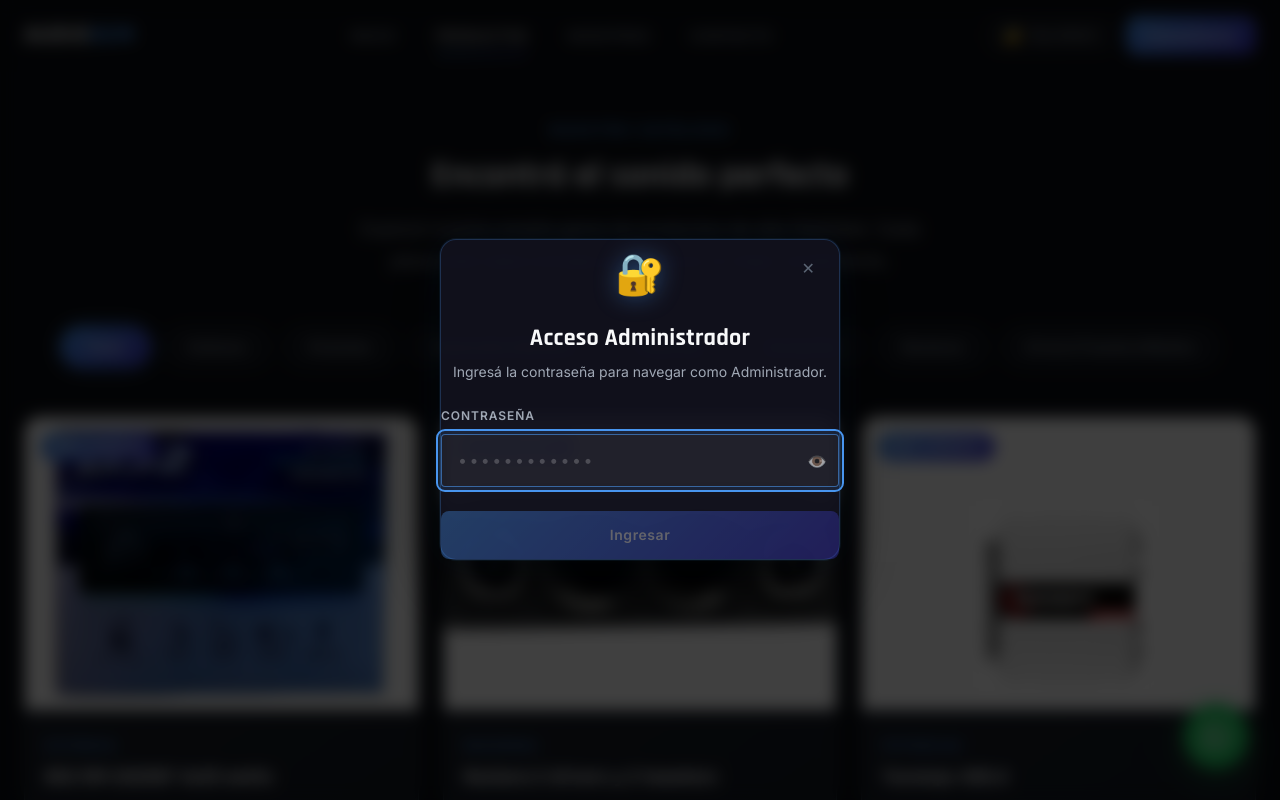
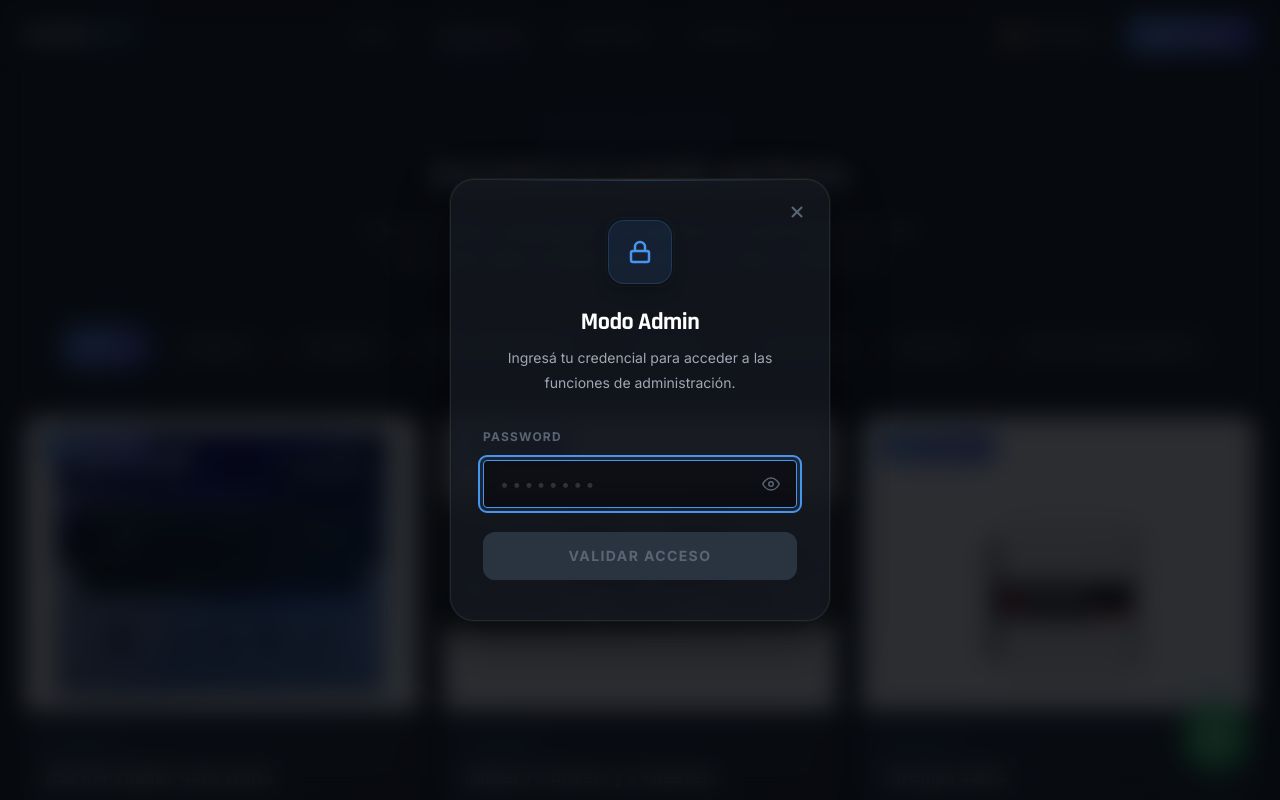
Before and after one commit to EstebanMutuverria/audiogem-web, a React (Vite) app: page /productos in a window 1280 px wide. Both pictures are taken after a click on the button "🔐 Soy Admin". Shown: the top 800 px of the page. Built offline with nearby package versions, Linux system fonts and the light colour scheme.

Commit message:
feat: implement AdminLoginModal component with authentication logic and styling - ProductData.js updated

```diff
--- a/src/components/ui/AdminLoginModal.css
+++ b/src/components/ui/AdminLoginModal.css
@@ -1,18 +1,18 @@
 /* AdminLoginModal.css */
 
-/* Overlay */
+/* Overlay con un blur más profundo y color oscuro sutil */
 .admin-modal__overlay {
     position: fixed;
     inset: 0;
-    z-index: 9999;
+    z-index: var(--z-modal);
     display: flex;
     align-items: center;
     justify-content: center;
-    background: rgba(0, 0, 0, 0.75);
-    backdrop-filter: blur(8px);
-    -webkit-backdrop-filter: blur(8px);
-    animation: adminModalFadeIn 0.2s ease forwards;
-    padding: var(--spacing-4);
+    background: rgba(7, 9, 13, 0.85);
+    backdrop-filter: blur(12px);
+    -webkit-backdrop-filter: blur(12px);
+    animation: adminModalFadeIn 0.3s cubic-bezier(0.16, 1, 0.3, 1) forwards;
+    padding: var(--spacing-6);
 }
 
 @keyframes adminModalFadeIn {
@@ -20,206 +20,245 @@
     to   { opacity: 1; }
 }
 
-/* Panel glassmorphism */
+/* Panel: Glassmorphism refinado, bordes suaves y sombra profunda */
 .admin-modal__panel {
     position: relative;
     width: 100%;
-    max-width: 400px;
-    background: rgba(18, 18, 30, 0.92);
-    border: 1px solid rgba(72, 149, 239, 0.25);
-    border-radius: var(--radius-xl);
-    padding: var(--spacing-8) var(--spacing-7);
+    max-width: 380px;
+    background: rgba(20, 24, 32, 0.8);
+    border: 1px solid rgba(255, 255, 255, 0.08);
+    border-radius: var(--radius-2xl);
+    padding: var(--spacing-10) var(--spacing-8);
     box-shadow:
-        0 0 0 1px rgba(72, 149, 239, 0.08),
-        0 24px 64px rgba(0, 0, 0, 0.6),
-        0 0 40px rgba(72, 149, 239, 0.06);
-    animation: adminModalSlideUp 0.25s cubic-bezier(0.34, 1.56, 0.64, 1) forwards;
+        0 20px 50px rgba(0, 0, 0, 0.5),
+        0 0 0 1px rgba(255, 255, 255, 0.05);
+    animation: adminModalSlideUp 0.4s cubic-bezier(0.2, 0.8, 0.2, 1) forwards;
     text-align: center;
+    overflow: hidden;
+}
+
+/* Efecto de luz superior muy sutil */
+.admin-modal__panel::before {
+    content: '';
+    position: absolute;
+    top: 0;
+    left: 10%;
+    right: 10%;
+    height: 1px;
+    background: linear-gradient(90deg, transparent, rgba(72, 149, 239, 0.3), transparent);
 }
 
 @keyframes adminModalSlideUp {
-    from { opacity: 0; transform: translateY(20px) scale(0.97); }
-    to   { opacity: 1; transform: translateY(0) scale(1); }
+    from {
+        opacity: 0;
+        transform: translateY(30px) scale(0.95);
+    }
+    to {
+        opacity: 1;
+        transform: translateY(0) scale(1);
+    }
 }
 
-/* Shake on wrong password */
+/* Shake refinado: más corto y seco */
 .admin-modal__panel--shake {
-    animation: adminShake 0.45s cubic-bezier(0.36, 0.07, 0.19, 0.97) forwards;
+    animation: adminShake 0.4s cubic-bezier(0.36, 0.07, 0.19, 0.97) both;
 }
 
 @keyframes adminShake {
-    0%   { transform: translateX(0); }
-    15%  { transform: translateX(-8px); }
-    30%  { transform: translateX(8px); }
-    45%  { transform: translateX(-6px); }
-    60%  { transform: translateX(6px); }
-    75%  { transform: translateX(-3px); }
-    90%  { transform: translateX(3px); }
-    100% { transform: translateX(0); }
+    10%, 90% { transform: translate3d(-1px, 0, 0); }
+    20%, 80% { transform: translate3d(2px, 0, 0); }
+    30%, 50%, 70% { transform: translate3d(-4px, 0, 0); }
+    40%, 60% { transform: translate3d(4px, 0, 0); }
 }
 
-/* Icono */
+/* Contenedor del Icono/Avatar de Admin */
 .admin-modal__icon {
-    font-size: 2.5rem;
-    margin-bottom: var(--spacing-4);
-    display: block;
-    filter: drop-shadow(0 0 12px rgba(72, 149, 239, 0.4));
+    width: 64px;
+    height: 64px;
+    margin: 0 auto var(--spacing-6);
+    background: rgba(72, 149, 239, 0.1);
+    border: 1px solid rgba(72, 149, 239, 0.2);
+    border-radius: var(--radius-xl);
+    display: flex;
+    align-items: center;
+    justify-content: center;
+    font-size: 1.75rem;
+    color: var(--color-primary);
+    position: relative;
+    box-shadow: 0 8px 16px rgba(0, 0, 0, 0.2);
 }
 
-/* Título */
+.admin-modal__icon::after {
+    content: '';
+    position: absolute;
+    inset: -4px;
+    border-radius: inherit;
+    border: 1px solid rgba(72, 149, 239, 0.1);
+    opacity: 0.5;
+}
+
+/* Título y Subtítulo */
 .admin-modal__title {
     font-family: var(--font-heading);
     font-size: var(--text-2xl);
     font-weight: var(--font-weight-bold);
-    color: var(--color-text);
+    color: var(--color-white);
     margin-bottom: var(--spacing-2);
+    letter-spacing: -0.02em;
 }
 
-/* Subtítulo */
 .admin-modal__subtitle {
     font-size: var(--text-sm);
     color: var(--color-text-muted);
-    margin-bottom: var(--spacing-6);
-    line-height: 1.5;
+    margin-bottom: var(--spacing-8);
+    padding: 0 var(--spacing-2);
 }
 
-/* Formulario */
+/* Estructura del Formulario */
 .admin-modal__form {
     display: flex;
     flex-direction: column;
-    gap: var(--spacing-4);
+    gap: var(--spacing-6);
     text-align: left;
 }
 
 .admin-modal__field {
     display: flex;
     flex-direction: column;
-    gap: var(--spacing-2);
+    gap: var(--spacing-3);
 }
 
 .admin-modal__label {
     font-size: var(--text-xs);
-    font-weight: var(--font-weight-semibold);
+    font-weight: var(--font-weight-bold);
     text-transform: uppercase;
-    letter-spacing: 0.08em;
-    color: var(--color-text-muted);
+    letter-spacing: 0.1em;
+    color: var(--color-text-faint);
 }
 
-/* Input wrapper con toggle */
+/* Input con diseño minimalista "dentado" */
 .admin-modal__input-wrapper {
     position: relative;
-    display: flex;
-    align-items: center;
 }
 
 .admin-modal__input {
     width: 100%;
-    padding: var(--spacing-3) var(--spacing-10) var(--spacing-3) var(--spacing-4);
-    background: rgba(255, 255, 255, 0.05);
-    border: 1px solid rgba(255, 255, 255, 0.12);
-    border-radius: var(--radius-md);
-    color: var(--color-text);
+    height: 48px;
+    padding: 0 var(--spacing-12) 0 var(--spacing-4);
+    background: rgba(0, 0, 0, 0.2);
+    border: 1px solid rgba(255, 255, 255, 0.05);
+    border-radius: var(--radius-lg);
+    color: var(--color-white);
     font-size: var(--text-base);
     font-family: var(--font-body);
     outline: none;
-    transition: border-color var(--transition-fast), box-shadow var(--transition-fast);
+    transition: all var(--transition-base);
 }
 
 .admin-modal__input:focus {
-    border-color: rgba(72, 149, 239, 0.6);
-    box-shadow: 0 0 0 3px rgba(72, 149, 239, 0.12);
+    background: rgba(0, 0, 0, 0.4);
+    border-color: var(--color-primary);
+    box-shadow: 0 0 0 4px rgba(72, 149, 239, 0.1);
 }
 
 .admin-modal__input--error {
-    border-color: rgba(239, 68, 68, 0.6);
-}
-
-.admin-modal__input--error:focus {
-    box-shadow: 0 0 0 3px rgba(239, 68, 68, 0.12);
+    border-color: rgba(255, 77, 109, 0.5);
+    background: rgba(255, 77, 109, 0.05);
 }
 
 .admin-modal__input::placeholder {
-    color: rgba(255, 255, 255, 0.2);
-    letter-spacing: 0.15em;
+    color: rgba(255, 255, 255, 0.15);
+    letter-spacing: 0.2em;
 }
 
-/* Toggle mostrar/ocultar contraseña */
+/* Botón de visibilidad de password */
 .admin-modal__toggle-pw {
     position: absolute;
-    right: var(--spacing-3);
-    background: none;
+    right: var(--spacing-2);
+    top: 50%;
+    transform: translateY(-50%);
+    width: 36px;
+    height: 36px;
+    background: transparent;
     border: none;
+    color: var(--color-text-faint);
     cursor: pointer;
-    font-size: 1rem;
-    padding: 0;
-    opacity: 0.6;
-    transition: opacity var(--transition-fast);
-    line-height: 1;
+    display: flex;
+    align-items: center;
+    justify-content: center;
+    border-radius: var(--radius-md);
+    transition: all var(--transition-fast);
 }
 
 .admin-modal__toggle-pw:hover {
-    opacity: 1;
+    color: var(--color-white);
+    background: rgba(255, 255, 255, 0.05);
 }
 
-/* Mensaje de error */
+/* Mensaje de Error */
 .admin-modal__error {
     font-size: var(--text-xs);
-    color: #f87171;
-    margin-top: var(--spacing-1);
+    color: var(--color-error);
+    margin-top: var(--spacing-2);
     display: flex;
     align-items: center;
-    gap: var(--spacing-1);
+    gap: var(--spacing-2);
+    font-weight: var(--font-weight-medium);
 }
 
-.admin-modal__error::before {
-    content: '⚠';
-}
-
-/* Botón submit */
+/* Botón Submit: Premium Glow */
 .admin-modal__submit {
     width: 100%;
-    padding: var(--spacing-3) var(--spacing-5);
-    background: var(--gradient-primary);
+    height: 48px;
+    background: var(--color-primary);
     color: var(--color-white);
     font-size: var(--text-sm);
-    font-weight: var(--font-weight-semibold);
-    font-family: var(--font-body);
+    font-weight: var(--font-weight-bold);
+    text-transform: uppercase;
+    letter-spacing: 0.1em;
     border: none;
-    border-radius: var(--radius-md);
+    border-radius: var(--radius-lg);
     cursor: pointer;
-    letter-spacing: 0.04em;
-    transition: opacity var(--transition-fast), transform var(--transition-fast), box-shadow var(--transition-fast);
-    margin-top: var(--spacing-2);
+    transition: all var(--transition-base);
+    box-shadow: 0 4px 12px rgba(72, 149, 239, 0.2);
 }
 
 .admin-modal__submit:hover:not(:disabled) {
-    opacity: 0.9;
-    transform: translateY(-1px);
-    box-shadow: var(--shadow-glow);
+    background: var(--color-primary-light);
+    transform: translateY(-2px);
+    box-shadow: 0 8px 20px rgba(72, 149, 239, 0.4);
+}
+
+.admin-modal__submit:active:not(:disabled) {
+    transform: translateY(0);
 }
 
 .admin-modal__submit:disabled {
-    opacity: 0.35;
+    background: var(--color-bg-border);
+    color: var(--color-text-faint);
     cursor: not-allowed;
+    box-shadow: none;
 }
 
-/* Botón cerrar (X) */
+/* Botón cerrar minimalista arriba a la derecha */
 .admin-modal__close {
     position: absolute;
     top: var(--spacing-4);
     right: var(--spacing-4);
-    background: none;
+    width: 32px;
+    height: 32px;
+    background: transparent;
     border: none;
     color: var(--color-text-faint);
-    font-size: var(--text-base);
+    border-radius: var(--radius-full);
     cursor: pointer;
-    padding: var(--spacing-1) var(--spacing-2);
-    border-radius: var(--radius-sm);
-    transition: color var(--transition-fast), background var(--transition-fast);
-    line-height: 1;
+    display: flex;
+    align-items: center;
+    justify-content: center;
+    transition: all var(--transition-fast);
 }
 
 .admin-modal__close:hover {
-    color: var(--color-text);
-    background: rgba(255, 255, 255, 0.08);
+    background: rgba(255, 77, 109, 0.1);
+    color: var(--color-error);
 }
--- a/src/components/ui/AdminLoginModal.jsx
+++ b/src/components/ui/AdminLoginModal.jsx
@@ -60,22 +60,34 @@ const AdminLoginModal = ({ isOpen, onClose }) => {
             aria-labelledby="admin-modal-title"
         >
             <div className={`admin-modal__panel ${isShaking ? 'admin-modal__panel--shake' : ''}`}>
-                {/* Icono */}
+                {/* Icono de Seguridad */}
                 <div className="admin-modal__icon" aria-hidden="true">
-                    🔐
+                    <svg
+                        viewBox="0 0 24 24"
+                        width="24"
+                        height="24"
+                        stroke="currentColor"
+                        strokeWidth="2.5"
+                        fill="none"
+                        strokeLinecap="round"
+                        strokeLinejoin="round"
+                    >
+                        <rect x="3" y="11" width="18" height="11" rx="2" ry="2" />
+                        <path d="M7 11V7a5 5 0 0 1 10 0v4" />
+                    </svg>
                 </div>
 
                 <h2 className="admin-modal__title" id="admin-modal-title">
-                    Acceso Administrador
+                    Modo Admin
                 </h2>
                 <p className="admin-modal__subtitle">
-                    Ingresá la contraseña para navegar como Administrador.
+                    Ingresá tu credencial para acceder a las funciones de administración.
                 </p>
 
                 <form onSubmit={handleSubmit} className="admin-modal__form" noValidate>
                     <div className="admin-modal__field">
                         <label htmlFor="admin-password" className="admin-modal__label">
-                            Contraseña
+                            Password
                         </label>
                         <div className="admin-modal__input-wrapper">
                             <input
@@ -88,7 +100,7 @@ const AdminLoginModal = ({ isOpen, onClose }) => {
                                     if (error) setError('');
                                 }}
                                 className={`admin-modal__input ${error ? 'admin-modal__input--error' : ''}`}
-                                placeholder="••••••••••••"
+                                placeholder="••••••••"
                                 autoComplete="current-password"
                             />
                             <button
@@ -97,11 +109,16 @@ const AdminLoginModal = ({ isOpen, onClose }) => {
                                 onClick={() => setShowPassword((p) => !p)}
                                 aria-label={showPassword ? 'Ocultar contraseña' : 'Mostrar contraseña'}
                             >
-                                {showPassword ? '🙈' : '👁️'}
+                                {showPassword ? (
+                                    <svg viewBox="0 0 24 24" width="18" height="18" fill="none" stroke="currentColor" strokeWidth="2"><path d="M17.94 17.94A10.07 10.07 0 0 1 12 20c-7 0-11-8-11-8a18.45 18.45 0 0 1 5.06-5.94M9.9 4.24A9.12 9.12 0 0 1 12 4c7 0 11 8 11 8a18.5 18.5 0 0 1-2.16 3.19m-6.72-1.07a3 3 0 1 1-4.24-4.24"></path><line x1="1" y1="1" x2="23" y2="23"></line></svg>
+                                ) : (
+                                    <svg viewBox="0 0 24 24" width="18" height="18" fill="none" stroke="currentColor" strokeWidth="2"><path d="M1 12s4-8 11-8 11 8 11 8-4 8-11 8-11-8-11-8z"></path><circle cx="12" cy="12" r="3"></circle></svg>
+                                )}
                             </button>
                         </div>
                         {error && (
                             <p className="admin-modal__error" role="alert">
+                                <svg viewBox="0 0 24 24" width="14" height="14" fill="none" stroke="currentColor" strokeWidth="3"><circle cx="12" cy="12" r="10"></circle><line x1="12" y1="8" x2="12" y2="12"></line><line x1="12" y1="16" x2="12.01" y2="16"></line></svg>
                                 {error}
                             </p>
                         )}
@@ -112,7 +129,7 @@ const AdminLoginModal = ({ isOpen, onClose }) => {
                         className="admin-modal__submit"
                         disabled={!password}
                     >
-                        Ingresar
+                        Validar Acceso
                     </button>
                 </form>
 
@@ -121,7 +138,7 @@ const AdminLoginModal = ({ isOpen, onClose }) => {
                     onClick={onClose}
                     aria-label="Cerrar modal"
                 >
-                    ✕
+                    <svg viewBox="0 0 24 24" width="20" height="20" fill="none" stroke="currentColor" strokeWidth="2.5"><line x1="18" y1="6" x2="6" y2="18"></line><line x1="6" y1="6" x2="18" y2="18"></line></svg>
                 </button>
             </div>
         </div>
```
Also changed, not shown: src/services/productsData.js (+59 -59 lines).
